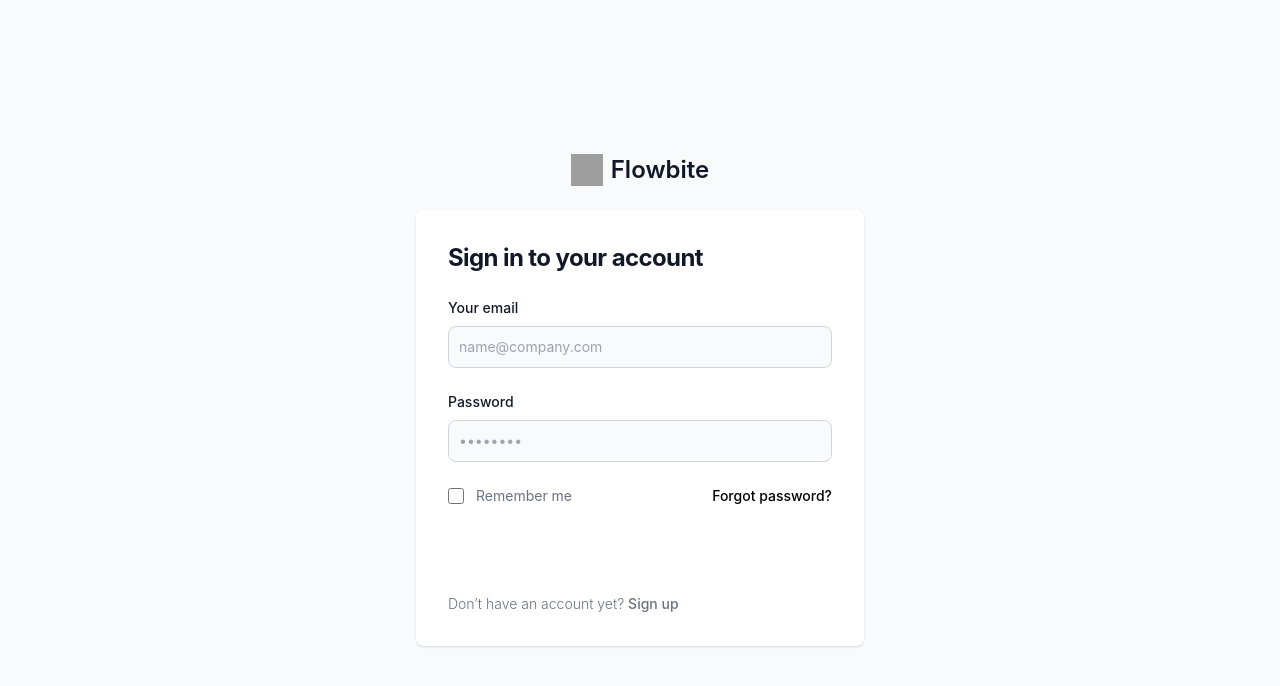
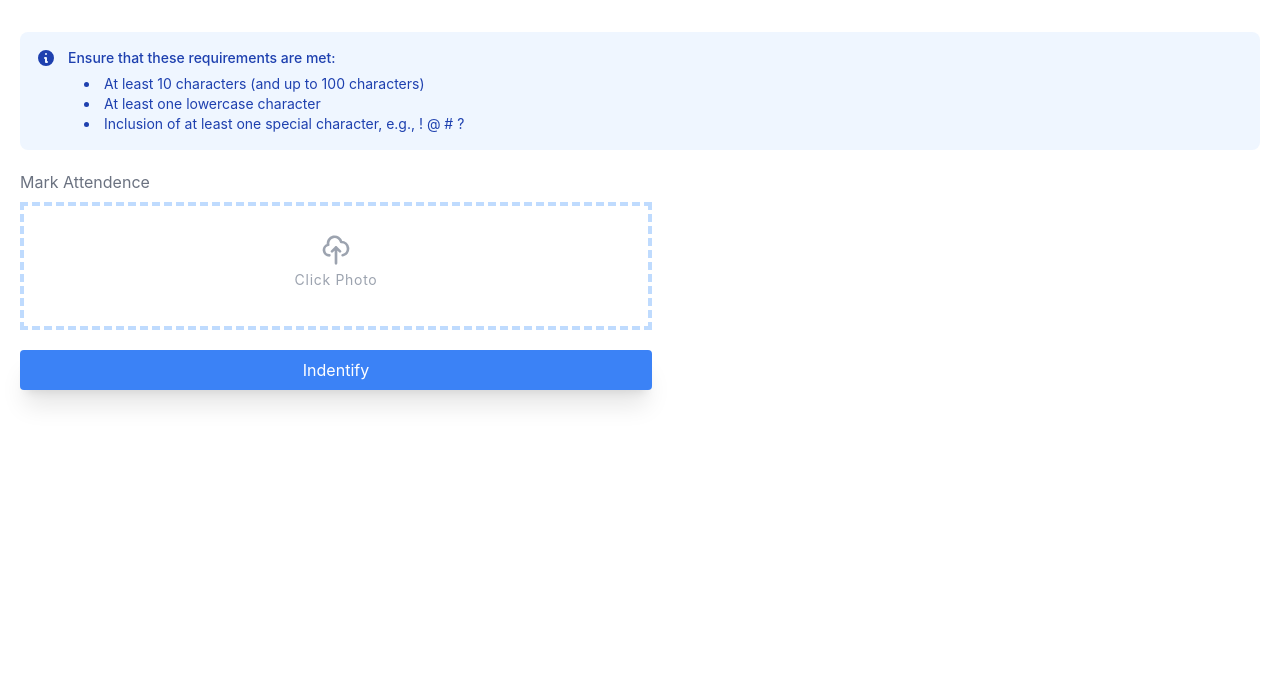
Before and after one commit to harshlohana/face-recog-app, a React (Create React App) app: page /dashboard in a window 1280 px wide. Shown: the top 686 px of the page. Built offline with nearby package versions, Linux system fonts and the light colour scheme; grey boxes are pictures that could not be loaded.

Commit message:
adding fixes

```diff
--- a/package.json
+++ b/package.json
@@ -8,6 +8,7 @@
     "@testing-library/user-event": "^13.5.0",
     "react": "^18.2.0",
     "react-dom": "^18.2.0",
+    "react-router-dom": "^6.11.1",
     "react-scripts": "5.0.1",
     "tailwindcss": "^3.3.2",
     "web-vitals": "^2.1.4"
--- a/src/App.css
+++ b/src/App.css
@@ -1,5 +1,6 @@
 .App {
   text-align: center;
+  background-color: rgb(249 250 251 / var(--tw-bg-opacity));
 }
 
 .App-logo {
--- a/src/App.js
+++ b/src/App.js
@@ -1,11 +1,19 @@
 import React from "react";
 import Login from "./pages/Login";
+import Dash from "./pages/Dash";
+import Register from "./pages/Register";
+import { BrowserRouter as Router, Route, Routes } from "react-router-dom";
 
 function App() {
   return (
-    <div>
-      <Login />
-    </div>
+    <Router>
+      <Routes>
+        <Route path="/login" element={<Login />} />
+        <Route path="/dashboard" element={<Dash />} />
+        <Route path="/register" element={<Register />} />
+        {/* <Route component={NotFound} /> */}
+      </Routes>
+    </Router>
   );
 }
 
--- a/src/index.css
+++ b/src/index.css
@@ -15,3 +15,7 @@
   font-family: source-code-pro, Menlo, Monaco, Consolas, "Courier New",
     monospace;
 }
+
+.m20 {
+  margin: 20px;
+}
--- /dev/null
+++ b/src/pages/Dash.js
@@ -0,0 +1,78 @@
+const Dash = () => {
+  return (
+    <div className="flex-column justify-center mt-8">
+      <div
+        className="m20 flex p-4 mb-4 text-sm text-blue-800 rounded-lg bg-blue-50 dark:bg-gray-800 dark:text-blue-400"
+        role="alert"
+      >
+        <svg
+          aria-hidden="true"
+          className="flex-shrink-0 inline w-5 h-5 mr-3"
+          fill="currentColor"
+          viewBox="0 0 20 20"
+          xmlns="http://www.w3.org/2000/svg"
+        >
+          <path
+            fill-rule="evenodd"
+            d="M18 10a8 8 0 11-16 0 8 8 0 0116 0zm-7-4a1 1 0 11-2 0 1 1 0 012 0zM9 9a1 1 0 000 2v3a1 1 0 001 1h1a1 1 0 100-2v-3a1 1 0 00-1-1H9z"
+            clip-rule="evenodd"
+          ></path>
+        </svg>
+        <span className="sr-only">Info</span>
+        <div>
+          <span className="font-medium">
+            Ensure that these requirements are met:
+          </span>
+          <ul className="mt-1.5 ml-4 list-disc list-inside">
+            <li>At least 10 characters (and up to 100 characters)</li>
+            <li>At least one lowercase character</li>
+            <li>Inclusion of at least one special character, e.g., ! @ # ?</li>
+          </ul>
+        </div>
+      </div>
+      <div className="max-w-2xl rounded-lg">
+        <div className="m20">
+          <label className="inline-block mb-2 text-gray-500">
+            Mark Attendence
+          </label>
+          <div className="flex items-center justify-center w-full">
+            <label className="flex flex-col w-full h-32 border-4 border-blue-200 border-dashed hover:bg-gray-100 hover:border-gray-300">
+              <div className="flex flex-col items-center justify-center pt-7">
+                <svg
+                  xmlns="http://www.w3.org/2000/svg"
+                  className="w-8 h-8 text-gray-400 group-hover:text-gray-600"
+                  fill="none"
+                  viewBox="0 0 24 24"
+                  stroke="currentColor"
+                >
+                  <path
+                    stroke-linecap="round"
+                    stroke-linejoin="round"
+                    stroke-width="2"
+                    d="M7 16a4 4 0 01-.88-7.903A5 5 0 1115.9 6L16 6a5 5 0 011 9.9M15 13l-3-3m0 0l-3 3m3-3v12"
+                  />
+                </svg>
+                <p className="pt-1 text-sm tracking-wider text-gray-400 group-hover:text-gray-600">
+                  Click Photo
+                </p>
+              </div>
+              <input
+                type="file"
+                accept="image/*"
+                capture="camera"
+                className="opacity-0"
+              />
+            </label>
+          </div>
+        </div>
+        <div className="flex justify-center m20">
+          <button className="w-full px-4 py-2 text-white bg-blue-500 rounded shadow-xl">
+            Indentify
+          </button>
+        </div>
+      </div>
+    </div>
+  );
+};
+
+export default Dash;
--- a/src/pages/Login.js
+++ b/src/pages/Login.js
@@ -2,29 +2,29 @@
 
 const Login = () => {
   return (
-    <section class="bg-gray-50 dark:bg-gray-900">
-      <div class="flex flex-col items-center justify-center px-6 py-8 mx-auto md:h-screen lg:py-0">
+    <section className="bg-gray-50 dark:bg-gray-900">
+      <div className="flex flex-col items-center justify-center px-6 py-8 mx-auto md:h-screen lg:py-0">
         <a
-          href="#"
-          class="flex items-center mb-6 text-2xl font-semibold text-gray-900 dark:text-white"
+          href="/login"
+          className="flex items-center mb-6 text-2xl font-semibold text-gray-900 dark:text-white"
         >
           <img
-            class="w-8 h-8 mr-2"
+            className="w-8 h-8 mr-2"
             src="https://flowbite.s3.amazonaws.com/blocks/marketing-ui/logo.svg"
             alt="logo"
           />
-          Flowbite
+          Face Recog App
         </a>
-        <div class="w-full bg-white rounded-lg shadow dark:border md:mt-0 sm:max-w-md xl:p-0 dark:bg-gray-800 dark:border-gray-700">
-          <div class="p-6 space-y-4 md:space-y-6 sm:p-8">
-            <h1 class="text-xl font-bold leading-tight tracking-tight text-gray-900 md:text-2xl dark:text-white">
+        <div className="w-full bg-white rounded-lg shadow dark:border md:mt-0 sm:max-w-md xl:p-0 dark:bg-gray-800 dark:border-gray-700">
+          <div className="p-6 space-y-4 md:space-y-6 sm:p-8">
+            <h1 className="text-xl font-bold leading-tight tracking-tight text-gray-900 md:text-2xl dark:text-white">
               Sign in to your account
             </h1>
-            <form class="space-y-4 md:space-y-6" action="#">
+            <form className="space-y-4 md:space-y-6" action="#">
               <div>
                 <label
-                  for="email"
-                  class="block mb-2 text-sm font-medium text-gray-900 dark:text-white"
+                  htmlFor="email"
+                  className="block mb-2 text-sm font-medium text-gray-900 dark:text-white"
                 >
                   Your email
                 </label>
@@ -32,15 +32,15 @@
                   type="email"
                   name="email"
                   id="email"
-                  class="bg-gray-50 border border-gray-300 text-gray-900 sm:text-sm rounded-lg focus:ring-primary-600 focus:border-primary-600 block w-full p-2.5 dark:bg-gray-700 dark:border-gray-600 dark:placeholder-gray-400 dark:text-white dark:focus:ring-blue-500 dark:focus:border-blue-500"
+                  className="bg-gray-50 border border-gray-300 text-gray-900 sm:text-sm rounded-lg focus:ring-primary-600 focus:border-primary-600 block w-full p-2.5 dark:bg-gray-700 dark:border-gray-600 dark:placeholder-gray-400 dark:text-white dark:focus:ring-blue-500 dark:focus:border-blue-500"
                   placeholder="name@company.com"
                   required=""
                 />
               </div>
               <div>
                 <label
-                  for="password"
-                  class="block mb-2 text-sm font-medium text-gray-900 dark:text-white"
+                  htmlFor="password"
+                  className="block mb-2 text-sm font-medium text-gray-900 dark:text-white"
                 >
                   Password
                 </label>
@@ -49,48 +49,48 @@
                   name="password"
                   id="password"
                   placeholder="••••••••"
-                  class="bg-gray-50 border border-gray-300 text-gray-900 sm:text-sm rounded-lg focus:ring-primary-600 focus:border-primary-600 block w-full p-2.5 dark:bg-gray-700 dark:border-gray-600 dark:placeholder-gray-400 dark:text-white dark:focus:ring-blue-500 dark:focus:border-blue-500"
+                  className="bg-gray-50 border border-gray-300 text-gray-900 sm:text-sm rounded-lg focus:ring-primary-600 focus:border-primary-600 block w-full p-2.5 dark:bg-gray-700 dark:border-gray-600 dark:placeholder-gray-400 dark:text-white dark:focus:ring-blue-500 dark:focus:border-blue-500"
                   required=""
                 />
               </div>
-              <div class="flex items-center justify-between">
-                <div class="flex items-start">
-                  <div class="flex items-center h-5">
+              <div className="flex items-center justify-between">
+                <div className="flex items-start">
+                  <div className="flex items-center h-5">
                     <input
                       id="remember"
                       aria-describedby="remember"
                       type="checkbox"
-                      class="w-4 h-4 border border-gray-300 rounded bg-gray-50 focus:ring-3 focus:ring-primary-300 dark:bg-gray-700 dark:border-gray-600 dark:focus:ring-primary-600 dark:ring-offset-gray-800"
+                      className="w-4 h-4 border border-gray-300 rounded bg-gray-50 focus:ring-3 focus:ring-primary-300 dark:bg-gray-700 dark:border-gray-600 dark:focus:ring-primary-600 dark:ring-offset-gray-800"
                       required=""
                     />
                   </div>
-                  <div class="ml-3 text-sm">
+                  <div className="ml-3 text-sm">
                     <label
-                      for="remember"
-                      class="text-gray-500 dark:text-gray-300"
+                      htmlFor="remember"
+                      className="text-gray-500 dark:text-gray-300"
                     >
                       Remember me
                     </label>
                   </div>
                 </div>
                 <a
-                  href="#"
-                  class="text-sm font-medium text-primary-600 hover:underline dark:text-primary-500"
+                  href="/forget"
+                  className="text-sm font-medium text-primary-600 hover:underline dark:text-primary-500"
                 >
                   Forgot password?
                 </a>
               </div>
               <button
-                type="submit"
-                class="w-full text-white bg-primary-600 hover:bg-primary-700 focus:ring-4 focus:outline-none focus:ring-primary-300 font-medium rounded-lg text-sm px-5 py-2.5 text-center dark:bg-primary-600 dark:hover:bg-primary-700 dark:focus:ring-primary-800"
+                className="w-full text-white bg-primary-600 hover:bg-primary-700 focus:ring-4 focus:outline-none focus:ring-primary-300 font-medium rounded-lg text-sm px-5 py-2.5 text-center dark:bg-primary-600 dark:hover:bg-primary-700 dark:focus:ring-primary-800"
+                style={{ background: "#4055ff" }}
               >
                 Sign in
               </button>
-              <p class="text-sm font-light text-gray-500 dark:text-gray-400">
+              <p className="text-sm font-light text-gray-500 dark:text-gray-400">
                 Don’t have an account yet?{" "}
                 <a
-                  href="#"
-                  class="font-medium text-primary-600 hover:underline dark:text-primary-500"
+                  href="/signup"
+                  className="font-medium text-primary-600 hover:underline dark:text-primary-500"
                 >
                   Sign up
                 </a>
--- /dev/null
+++ b/src/pages/Register.js
@@ -0,0 +1,118 @@
+const Register = () => {
+  return (
+    <section class="bg-gray-50 dark:bg-gray-900">
+      <div class="flex flex-col items-center justify-center px-6 py-8 mx-auto md:h-screen lg:py-0">
+        <a
+          href="/register"
+          class="flex items-center mb-6 text-2xl font-semibold text-gray-900 dark:text-white"
+        >
+          <img
+            class="w-8 h-8 mr-2"
+            src="https://flowbite.s3.amazonaws.com/blocks/marketing-ui/logo.svg"
+            alt="logo"
+          />
+          Flowbite
+        </a>
+        <div class="w-full bg-white rounded-lg shadow dark:border md:mt-0 sm:max-w-md xl:p-0 dark:bg-gray-800 dark:border-gray-700">
+          <div class="p-6 space-y-4 md:space-y-6 sm:p-8">
+            <h1 class="text-xl font-bold leading-tight tracking-tight text-gray-900 md:text-2xl dark:text-white">
+              Create and account
+            </h1>
+            <form class="space-y-4 md:space-y-6" action="#">
+              <div>
+                <label
+                  for="email"
+                  class="block mb-2 text-sm font-medium text-gray-900 dark:text-white"
+                >
+                  Your email
+                </label>
+                <input
+                  type="email"
+                  name="email"
+                  id="email"
+                  class="bg-gray-50 border border-gray-300 text-gray-900 sm:text-sm rounded-lg focus:ring-primary-600 focus:border-primary-600 block w-full p-2.5 dark:bg-gray-700 dark:border-gray-600 dark:placeholder-gray-400 dark:text-white dark:focus:ring-blue-500 dark:focus:border-blue-500"
+                  placeholder="name@company.com"
+                  required=""
+                />
+              </div>
+              <div>
+                <label
+                  for="password"
+                  class="block mb-2 text-sm font-medium text-gray-900 dark:text-white"
+                >
+                  Password
+                </label>
+                <input
+                  type="password"
+                  name="password"
+                  id="password"
+                  placeholder="••••••••"
+                  class="bg-gray-50 border border-gray-300 text-gray-900 sm:text-sm rounded-lg focus:ring-primary-600 focus:border-primary-600 block w-full p-2.5 dark:bg-gray-700 dark:border-gray-600 dark:placeholder-gray-400 dark:text-white dark:focus:ring-blue-500 dark:focus:border-blue-500"
+                  required=""
+                />
+              </div>
+              <div>
+                <label
+                  for="confirm-password"
+                  class="block mb-2 text-sm font-medium text-gray-900 dark:text-white"
+                >
+                  Confirm password
+                </label>
+                <input
+                  type="confirm-password"
+                  name="confirm-password"
+                  id="confirm-password"
+                  placeholder="••••••••"
+                  class="bg-gray-50 border border-gray-300 text-gray-900 sm:text-sm rounded-lg focus:ring-primary-600 focus:border-primary-600 block w-full p-2.5 dark:bg-gray-700 dark:border-gray-600 dark:placeholder-gray-400 dark:text-white dark:focus:ring-blue-500 dark:focus:border-blue-500"
+                  required=""
+                />
+              </div>
+              <div class="flex items-start">
+                <div class="flex items-center h-5">
+                  <input
+                    id="terms"
+                    aria-describedby="terms"
+                    type="checkbox"
+                    class="w-4 h-4 border border-gray-300 rounded bg-gray-50 focus:ring-3 focus:ring-primary-300 dark:bg-gray-700 dark:border-gray-600 dark:focus:ring-primary-600 dark:ring-offset-gray-800"
+                    required=""
+                  />
+                </div>
+                <div class="ml-3 text-sm">
+                  <label
+                    for="terms"
+                    class="font-light text-gray-500 dark:text-gray-300"
+                  >
+                    I accept the{" "}
+                    <a
+                      class="font-medium text-primary-600 hover:underline dark:text-primary-500"
+                      href="/terms"
+                    >
+                      Terms and Conditions
+                    </a>
+                  </label>
+                </div>
+              </div>
+              <button
+                type="submit"
+                class="w-full text-white bg-primary-600 hover:bg-primary-700 focus:ring-4 focus:outline-none focus:ring-primary-300 font-medium rounded-lg text-sm px-5 py-2.5 text-center dark:bg-primary-600 dark:hover:bg-primary-700 dark:focus:ring-primary-800"
+              >
+                Create an account
+              </button>
+              <p class="text-sm font-light text-gray-500 dark:text-gray-400">
+                Already have an account?{" "}
+                <a
+                  href="/login"
+                  class="font-medium text-primary-600 hover:underline dark:text-primary-500"
+                >
+                  Login here
+                </a>
+              </p>
+            </form>
+          </div>
+        </div>
+      </div>
+    </section>
+  );
+};
+
+export default Register;
--- /dev/null
+++ b/src/pages/Signup.js
@@ -0,0 +1,5 @@
+const Signup = () => {
+  return <></>;
+};
+
+export default Signup;
```
Also changed, not shown: 1 other file (tests, documents, lock files or other folders).
